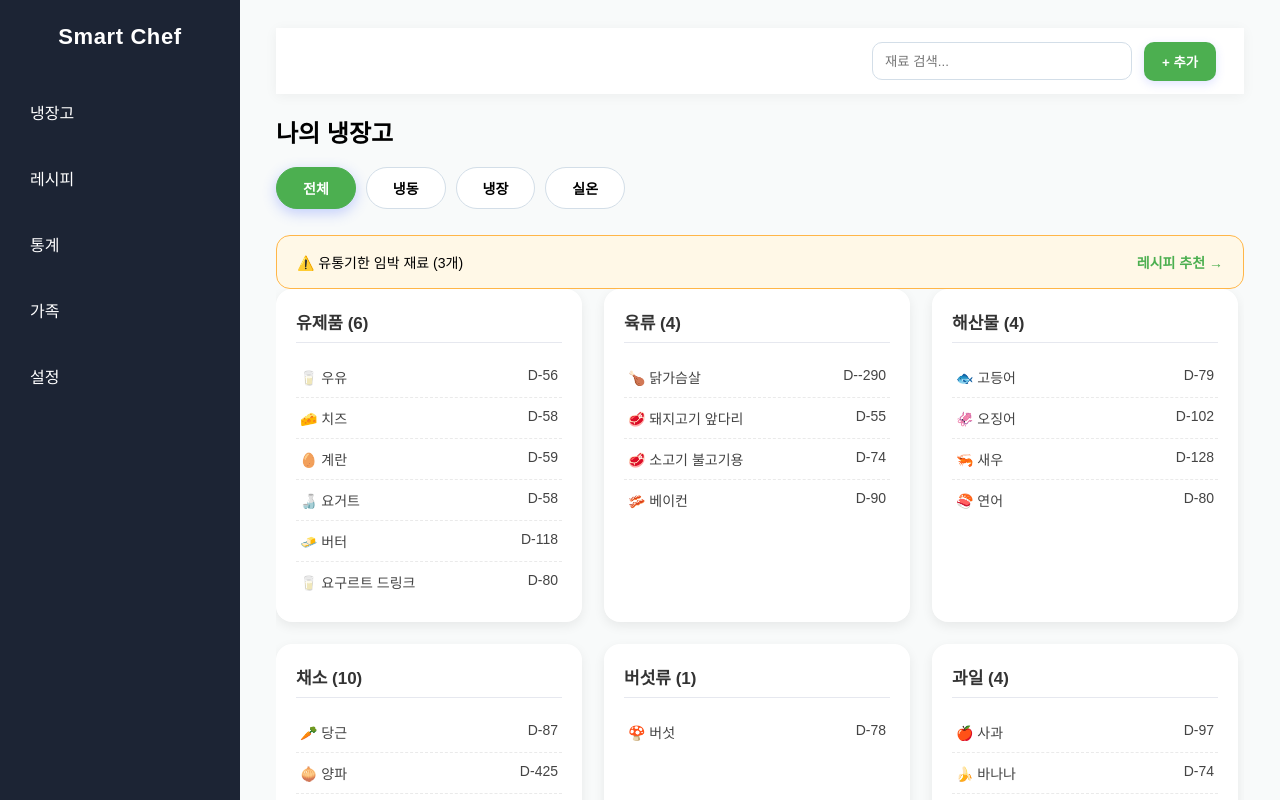
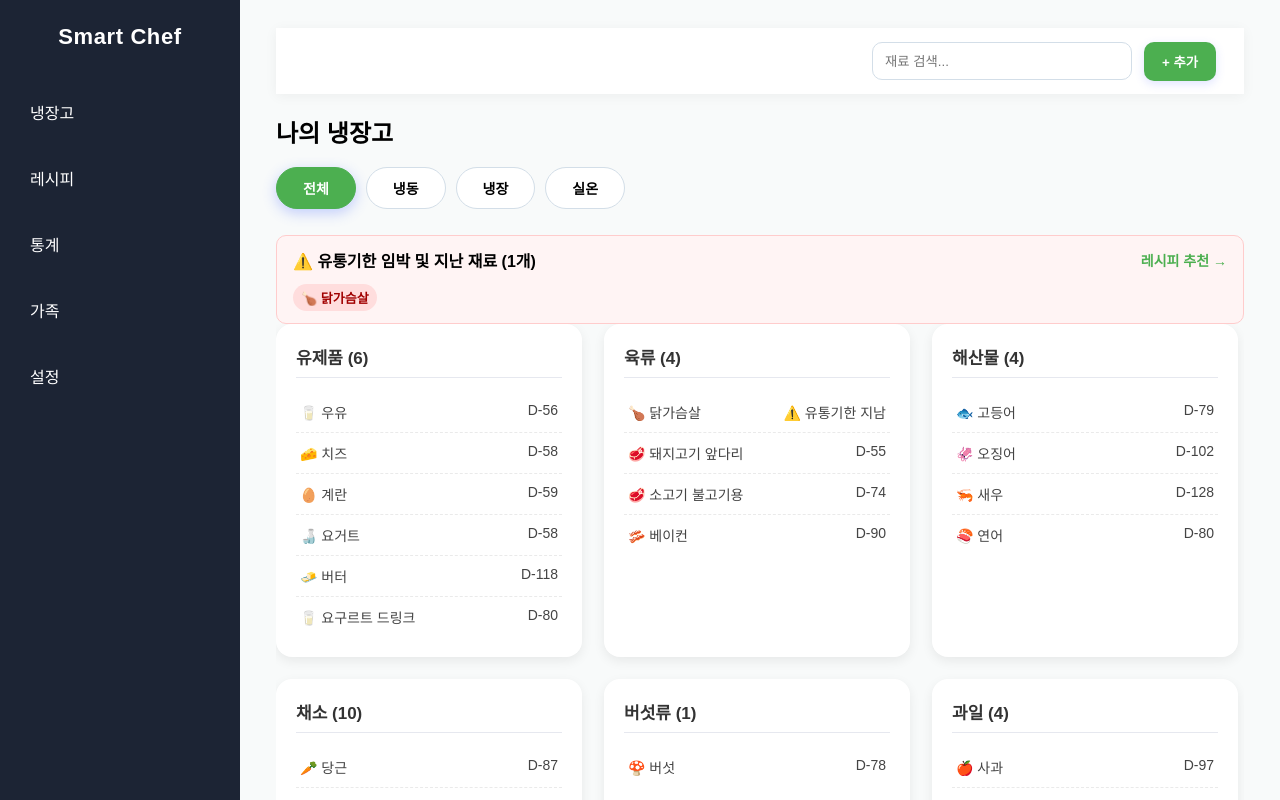
Before and after one commit to hkcho11/smart_chef_front, a React (Create React App) app: page /fridge in a window 1280 px wide. Built offline with nearby package versions, Linux system fonts and the light colour scheme.

Commit message:
냉장고 유통기한 임박 확인 , 재료추가 설정 , 태그 재료 표출

```diff
--- /dev/null
+++ b/src/api/ingreDientAddApi.jsx
@@ -0,0 +1,14 @@
+export async function createIngredient(payload) {
+  const res = await fetch(
+    "http://localhost:8000/api/fridge/ingredients",
+    {
+      method: "POST",
+      headers: {
+        "Content-Type": "application/json",
+      },
+      body: JSON.stringify(payload),
+    }
+  );
+
+  return res.json();
+}
--- a/src/component/Fridge.jsx
+++ b/src/component/Fridge.jsx
@@ -68,6 +68,8 @@ export default function Fridge({ children }) {
     setIngreDient(filtered);
   };
 
+  const urgentItems = allItems.filter((item) => item.dDay <= 10);
+
   return (
     <div className="layout">
       <Sidebar />
@@ -113,8 +115,24 @@ export default function Fridge({ children }) {
           </div>
 
           <div className="warning">
-            <div>⚠️ 유통기한 임박 재료 (3개)</div>
-            <button className="link-btn">레시피 추천 →</button>
+            <div className="warning-title-area">
+              <div className="warning-header">
+                ⚠️ 유통기한 임박 및 지난 재료 ({urgentItems.length}개)
+              </div>
+              <div className="recipe-recommend">
+                <button className="link-btn">레시피 추천 →</button>
+              </div>
+            </div>
+
+            <div className="warning-tags">
+              {urgentItems.map((item) => (
+                <span
+                  className={`warning-tag ${item.dDay < 0 ? "expired" : ""}`}
+                >
+                  {item.emoji || "⚠️"} {item.name}
+                </span>
+              ))}
+            </div>
           </div>
 
           <div className="items-grid">
@@ -130,7 +148,13 @@ export default function Fridge({ children }) {
                       <span>
                         {item.emoji} {item.name}
                       </span>
-                      <span>D-{item.dDay}</span>
+                      <span
+                        className={`expiry ${
+                          item.dDay < 0 ? "expired" : "normal"
+                        }`}
+                      >
+                        {item.dDay < 0 ? "⚠️ 유통기한 지남" : `D-${item.dDay}`}
+                      </span>
                     </div>
                   ))}
                 </div>
--- a/src/modal/ingreDientAddModal.jsx
+++ b/src/modal/ingreDientAddModal.jsx
@@ -1,5 +1,6 @@
 import "../style/ingreDientAddModal.css";
 import { useState } from "react";
+import { createIngredient } from "../api/ingreDientAddApi";
 
 export default function IngredientAddModal({ onClose, onConfirm }) {
   const [storage, setStorage] = useState("냉장");
@@ -10,7 +11,7 @@ export default function IngredientAddModal({ onClose, onConfirm }) {
   const [unit, setUnit] = useState("개");
   const [expiryDate, setExpiryDate] = useState("");
 
-  const handleConfirm = () => {
+  const handleConfirm = async() => {
     const newIngredient = {
       name,
       category,
@@ -23,12 +24,38 @@ export default function IngredientAddModal({ onClose, onConfirm }) {
 
     setIsSaving(true);
 
-    setTimeout(() => {
+    try {
+      const data = await createIngredient(newIngredient);
+      console.log("백 대답", data);
+
+      setTimeout(() => {
+        setIsSaving(false);
+        onConfirm?.(data);
+        onClose();
+      }, 800);
+    } catch (err) {
+      console.error("재료추가 실패", err);
       setIsSaving(false);
-      onConfirm?.(newIngredient);
-      onClose();
-    }, 800);
+    }
   };
+
+
+
+    //   onConfirm?.(newIngredient);
+    //       setTimeout(() => {
+    //    setIsSaving(false);
+    //    onConfirm?.(newIngredient);
+    //    onClose();
+    //  }, 800);
+
+    // } catch(err){
+    //   console.error("재료추가 실패",err);
+    // }finally{
+    //   setIsSaving(false);
+    // }
+
+
+
 
   return (
     <div className="iam-backdrop">
@@ -134,4 +161,4 @@ export default function IngredientAddModal({ onClose, onConfirm }) {
 
   );
 
-}
+};
--- a/src/style/Fridge.css
+++ b/src/style/Fridge.css
@@ -52,14 +52,14 @@
   text-decoration: underline;
   transform: translateX(2px);
 }
-/* ========== 제목 ========== */
+
+
 .title {
   margin: 8px 0 18px;
   font-size: 24px;
   font-weight: 700;
 }
 
-/* ========== 탭 메뉴 ========== */
 .tabs {
   display: flex;
   gap: 10px;
@@ -89,17 +89,57 @@
   box-shadow: 0 4px 14px rgba(75,108,255,0.32);
 }
 
-/* ========== 경고박스 ========== */
 .warning {
-  background: #fff8e7;
-  border: 1.5px solid #ffb648;
-  padding: 16px 20px;
-  border-radius: 14px;
+  background: #fff4f4;
+  border: 1px solid #ffcccc;
+  border-radius: 10px;
+  padding: 12px 16px;
+}
+.warning-header {
+  font-size: 16px;
+  font-weight: bold;
+}
+
+.recipe-recommend .link-btn {
+  background: none;
+  border: none;
+  color: #4caf50;
+  cursor: pointer;
+  font-size: 14px;
+  white-space: nowrap;
+}
+
+.warning-title-area {
   display: flex;
   justify-content: space-between;
-  gap: 12px;
-  font-size: 14px;
-  animation: fadeUp .45s ease both;
+  align-items: center;
+  margin-bottom: 12px;
+}
+
+.warning-tags {
+  display: flex;
+  gap: 8px;
+  margin-top: 6px;
+  flex-wrap: wrap;
+}
+
+.warning-tag {
+  background: #ffecec;
+  color: #c0392b;
+  font-size: 13px;
+  padding: 4px 8px;
+  border-radius: 999px;
+}
+
+.warning-more {
+  font-size: 13px;
+  color: #888;
+}
+
+.warning-tag.expired {
+  background: #ffdddd;
+  color: #a10000;
+  font-weight: bold;
 }
 
 
```
